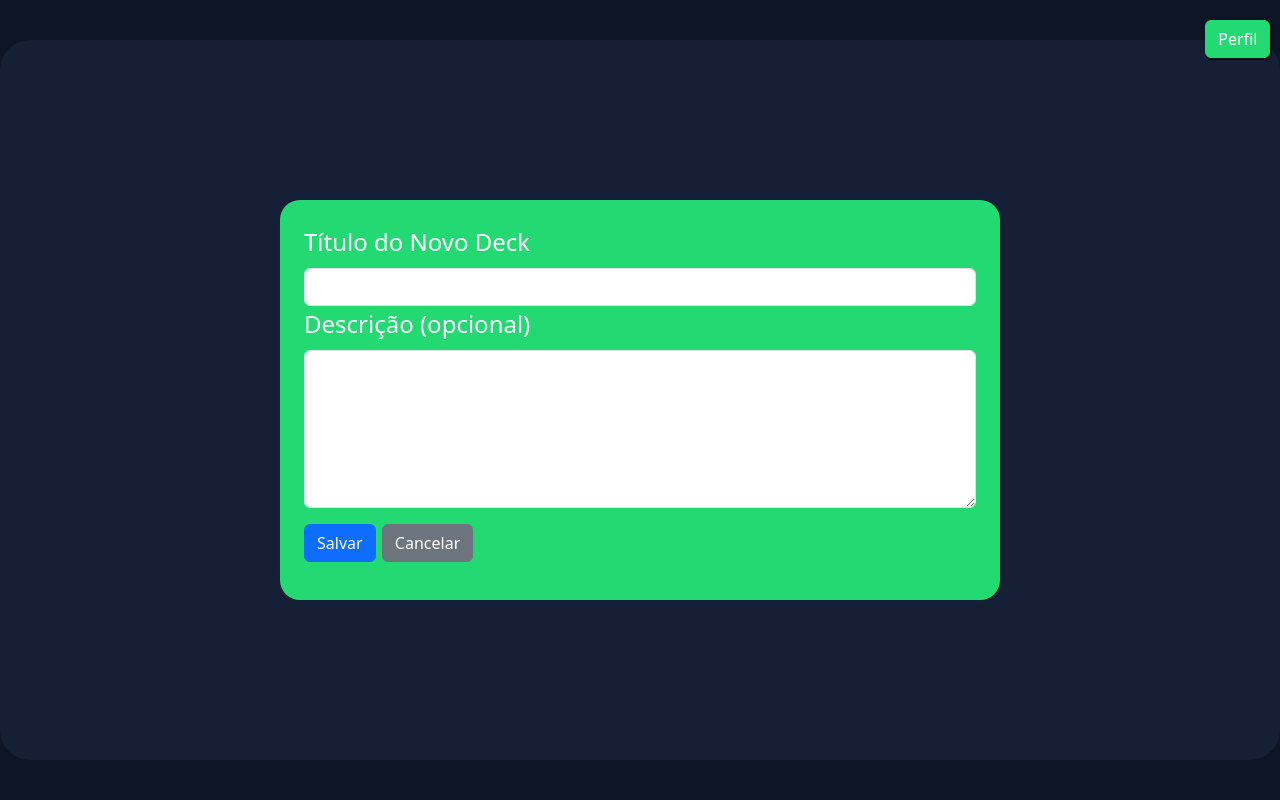
After one commit to LuisFelipeKrause/FlashApp_WebMobile, a Django app: template FlashApp/myApp/templates/deck_app/editarDeck.html in a window 1280 px wide. The commit adds this page. Run offline with Django 5.2, Linux system fonts and the light colour scheme; the template is opened without the code that fills it: values that come from a table or form of the project are taken from there, others are empty; some libraries are stand-ins or nearby versions.

Commit message:
Organização da tela de decks e interações entre as telas de cadastro e edição de novos decks

```diff
--- a/FlashApp/myApp/deck_app/static/deck_app/css/styles.css
+++ b/FlashApp/myApp/deck_app/static/deck_app/css/styles.css
@@ -2,20 +2,34 @@
     display: none;
 }
 
+/*PÁGINA BASE*/
 #main-container-decks {
+    position: relative;
     display: flex;
     justify-content: center;
     align-items: center;
     height: 100vh;
     background-color: #0D1526;
 }
+
 #main-content-decks {
     display: flex;
+    justify-content: center;
+    align-items: center;
     height: 90vh;
     width: 185vh;
     border-radius: 30px;
     background-color: #151F35;
 }
+
+#btn-logout {
+    position: absolute;
+    top: -0.5vh; /* Ajuste conforme necessário */
+    right: 1.2vh; /* Ajuste conforme necessário */
+    /* Adicione estilos adicionais conforme necessário */
+}
+
+/*PÁGINA DECKS*/
 #linha-principal {
     background-color: #151F35;
     display: flex;
@@ -88,25 +102,28 @@
     background-color: #169c50;
     border-color: #169c50;
 }
-#novo-deck {
-    margin-top: 4vh;
+
+/*PÁGINA NOVO DECK*/
+.novo-deck {
     height: 50vh;
     width: 90vh;
     padding: 3vh;
     border-radius: 20px;
     background-color: #23DA72;
 }
-#novo-deck label, form {
+.novo-deck label, form {
     font-size: x-large;
     color: white;
     background-color: #23DA72;
 }
-#novo-deck button, a {
+.novo-deck button, a {
     margin-top: 2vh;
 }
+
+/*PARTE DE INFORMAÇÕES DO DECK*/
 #info-deck {
-    margin-top: 4vh;
-    height: 85vh;
+    margin-top: 2vh;
+    height: 82vh;
     width: 100vh;
     padding: 3vh;
     border-radius: 20px;
@@ -135,10 +152,3 @@
     display: flex;
     justify-content: center;
 }
-#direita {
-    align-items: center;
-    text-align: center;
-}
-#direita button {
-    margin-top: 4vh;
-}
--- a/FlashApp/myApp/deck_app/urls.py
+++ b/FlashApp/myApp/deck_app/urls.py
@@ -1,7 +1,8 @@
 from django.urls import path
-from deck_app.views import ListarDecks, CriarDecks
+from deck_app.views import ListarDecks, CriarDecks, EditarDeck
 
 urlpatterns = [
     path('', ListarDecks.as_view(), name='decks'),
-    path('novodeck/', CriarDecks.as_view(), name='criar-deck')
+    path('novodeck/', CriarDecks.as_view(), name='criar-deck'),
+    path('<int:pk>/', EditarDeck.as_view(), name='editar-deck'),
 ]
--- a/FlashApp/myApp/myApp/urls.py
+++ b/FlashApp/myApp/myApp/urls.py
@@ -17,7 +17,7 @@ Including another URLconf
 from django.contrib import admin
 from django.urls import path, include
 from login_app.views import Home, Cadastro, Login, Logout
-from deck_app.views import Decks
+
 
 urlpatterns = [
     path('admin/', admin.site.urls),
--- a/FlashApp/myApp/templates/base.html
+++ b/FlashApp/myApp/templates/base.html
@@ -4,7 +4,7 @@
     {% load static %}
     <meta charset="UTF-8">
     <meta name="viewport" content="width=device-width, initial-scale=1.0">
-    <title>Decks</title>
+    <title>{% block titulo %}Decks{% endblock %}</title>
 
     <!-- CSS -->
     {% block importar_css %}{% endblock %}
@@ -20,6 +20,11 @@
             {% block conteudo %}
             {% endblock %}
         </div>
+        <a href="/logout"><button id="btn-logout" class="btn btn-primary"  type="button">Perfil
+            <!--<span class="position-absolute top-0 start-100 translate-middle badge rounded-pill text-bg-info">
+                {{user}}
+            </span>-->
+        </button></a>
     </div>
     {% endblock %}
 </body>
--- /dev/null
+++ b/FlashApp/myApp/templates/deck_app/editarDeck.html
@@ -0,0 +1,22 @@
+{% extends "../base.html" %}
+
+{% block titulo %}Editar Deck{% endblock %}
+
+{% load static %}
+{% block importar_css %}<link rel="stylesheet" href="{% static 'deck_app/css/styles.css' %}">{% endblock %}
+
+{% block conteudo %}
+<div class="novo-deck">
+    <form action="/decks/{{object.pk}}/" method="post" enctype="multipart/form-data">
+        {% csrf_token %}
+        <label for="titulo-deck" class="form-label col-12">Título do Novo Deck</label>
+        {{form.titulo}}
+
+        <label for="descricao" class="form-label col-12">Descrição (opcional)</label>
+        {{form.descricao}}
+
+        <button type="submit" class="btn btn-primary">Salvar</button>
+        <a id="btn-cancelar-novodeck" class="btn btn-secondary" aria-current="page" href="/decks">Cancelar</a>
+    </form>
+</div>
+{% endblock %}
--- a/FlashApp/myApp/templates/deck_app/novoDeck.html
+++ b/FlashApp/myApp/templates/deck_app/novoDeck.html
@@ -1,10 +1,12 @@
 {% extends "../base.html" %}
+
+{% block titulo %}Adicionar Deck{% endblock %}
 
 {% load static %}
 {% block importar_css %}<link rel="stylesheet" href="{% static 'deck_app/css/styles.css' %}">{% endblock %}
 
 {% block conteudo %}
-    <div id="novo-deck">
+    <div class="novo-deck">
         <form action="/decks/novodeck/" method="post">
             {% csrf_token %}
             <label for="titulo-deck" class="form-label col-12">Título do Novo Deck</label>
```
Also changed, not shown: FlashApp/myApp/deck_app/views.py (+12 -36 lines), FlashApp/myApp/templates/deck_app/decks.html (+3 -4 lines), FlashApp/myApp/templates/login_app/perfil.html (added).
